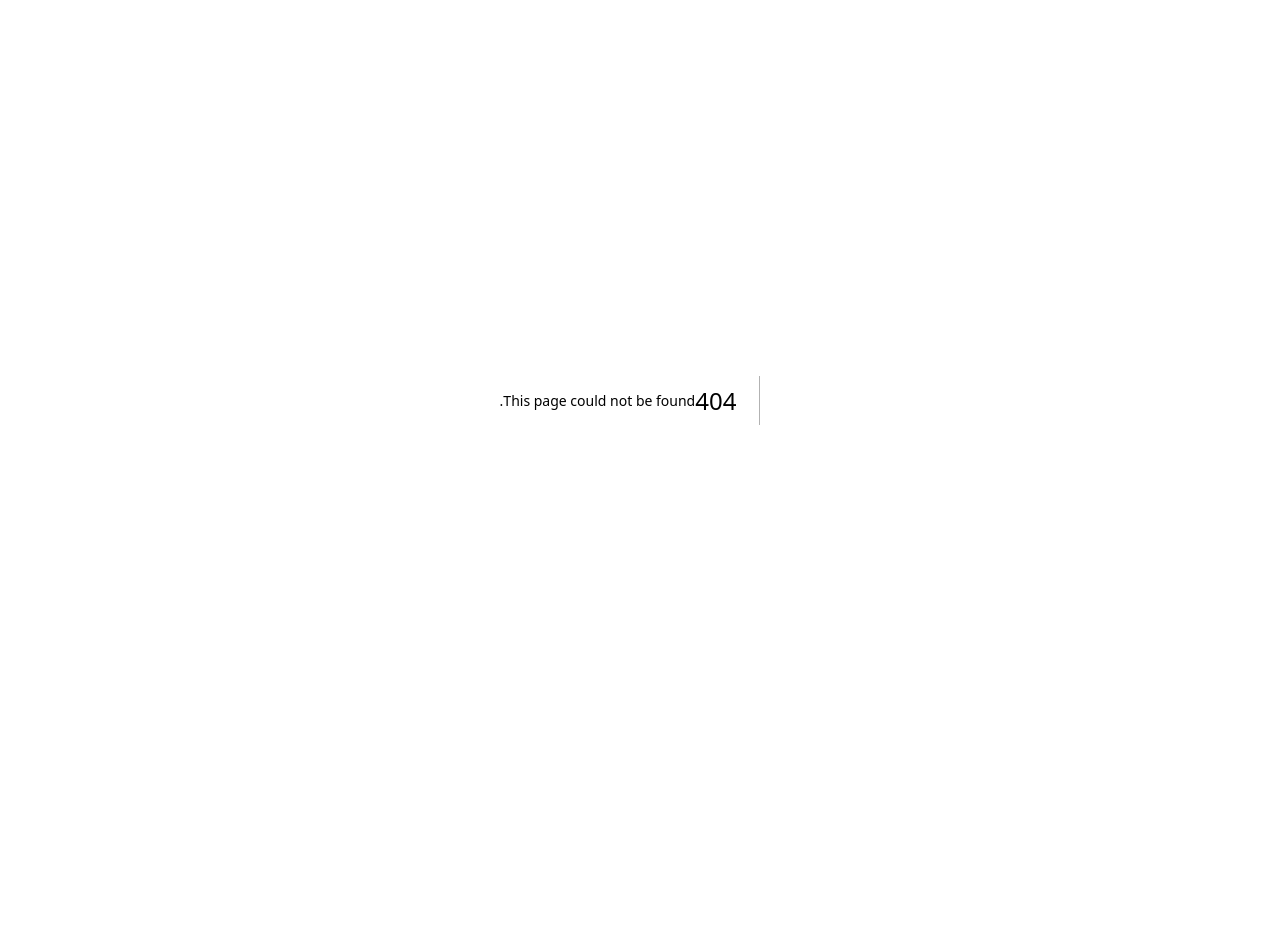
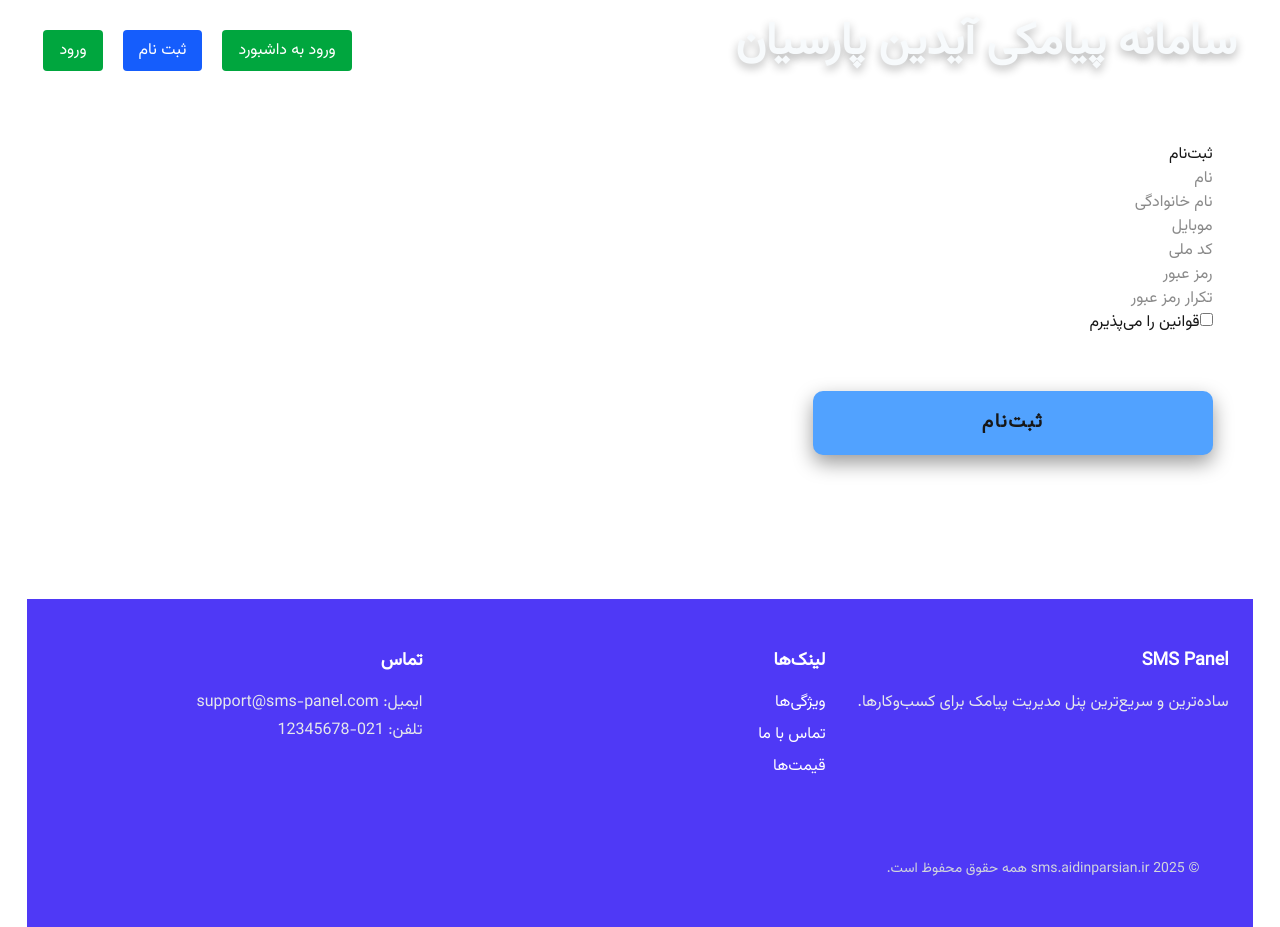
Before and after one commit to morteza06/SMS-Panels, a Next.js app: page /register in a window 1280 px wide. Before the commit this address had no page. Before the commit the page ends 800 px from the top, so only its background shows below. Built offline with nearby package versions, Linux system fonts and the light colour scheme.

Commit message:
feat(user): add create user form with validation

```diff
--- a/package.json
+++ b/package.json
@@ -10,6 +10,7 @@
   },
   "dependencies": {
     "@heroicons/react": "^2.2.0",
+    "@hookform/resolvers": "^5.2.2",
     "@tailwindcss/postcss": "^4.1.17",
     "@tanstack/react-query": "^5.90.12",
     "axios": "^1.13.2",
@@ -17,6 +18,7 @@
     "next-themes": "^0.4.6",
     "react": "19.2.1",
     "react-dom": "19.2.1",
+    "react-hook-form": "^7.69.0",
     "react-icons": "^5.5.0",
     "zod": "^4.2.1"
   },
--- a/src/app/(public)/layout.tsx
+++ b/src/app/(public)/layout.tsx
@@ -4,7 +4,7 @@ import Header from "@/components/layout/landing/Header";
 
 export default function LandingLayout({children } : { children: React.ReactNode}) {
     return(
-        <div className="flex h-screen">
+        <div className="flex flex-col h-screen">
             <Header />
             <main>{children}</main>
             <Footer />
--- /dev/null
+++ b/src/app/(public)/register/page.tsx
@@ -0,0 +1,10 @@
+import { CreateUserForm } from "@/features/user/components/CreateUserForm"
+
+export default function RegisterPage() {
+  return (
+    <main style={{ padding: 40 }}>
+      <h1>ثبت‌نام</h1>
+      <CreateUserForm />
+    </main>
+  )
+}
--- /dev/null
+++ b/src/features/user/components/CreateUserForm.tsx
@@ -0,0 +1,65 @@
+"use client"
+
+import { useForm } from "react-hook-form"
+import { zodResolver } from "@hookform/resolvers/zod"
+import { createUserSchema } from "../schemas/user.schema"
+import { CreateUserDto } from "../types"
+import { useCreateUser } from "../hooks/useCreateUser"
+
+export function CreateUserForm() {
+  const { mutate, isPending, error, isSuccess } = useCreateUser()
+
+  const form = useForm<CreateUserDto>({
+  resolver: zodResolver(createUserSchema),
+  defaultValues: {
+    acceptTerms: false, // ⬅️ مهم
+        },
+    })
+
+  const onSubmit = (data: CreateUserDto) => {
+        mutate(data, {
+        onSuccess: () => {
+        alert("ثبت‌نام موفق"); // یا redirect
+        },
+        onError: (err: any) => {
+        alert("خطا: " + err.message)
+        },
+    })
+  }
+
+  return (
+    <form onSubmit={form.handleSubmit(onSubmit)} style={{ maxWidth: 400 }}>
+      <input placeholder="نام" {...form.register("name")} />
+      <input placeholder="نام خانوادگی" {...form.register("lastName")} />
+      <input placeholder="موبایل" {...form.register("mobile")} />
+      <input placeholder="کد ملی" {...form.register("nId")} />
+      <input type="password" placeholder="رمز عبور" {...form.register("password")} />
+      <input
+        type="password"
+        placeholder="تکرار رمز عبور"
+        {...form.register("confirmPassword")}
+      />
+        <div className="flex flex-col gap-4">
+            <label>
+                <input type="checkbox" {...form.register("acceptTerms")} />
+                قوانین را می‌پذیرم
+            </label>
+            <br/>
+            <button className="button bg-blue-400" type="submit" disabled={isPending}>
+                ثبت‌نام
+            </button>
+            <br />
+
+            {error && <p className="bg-red-500">خطا در ثبت‌نام</p>}
+            {isSuccess && <p className="bg-green-700">ثبت‌نام موفق</p>}
+        </div>
+        {form.formState.errors.confirmPassword && (
+            <p style={{ color: "red" }}>
+                {form.formState.errors.confirmPassword.message}
+            </p>
+        )}
+    </form>
+
+
+  )
+}
--- a/src/features/user/schemas/user.schema.ts
+++ b/src/features/user/schemas/user.schema.ts
@@ -1,14 +1,16 @@
-import {z} from "zod"
+import { z } from "zod"
 
 export const createUserSchema = z.object({
-    name:z.string().min(2),
-    lastName:z.string().min(2),
-    mobile:z.string().length(11),
-    nId: z.string().length(10),
-    password: z.string().min(6),
-    confirmPassword:z.string().min(6),
-    acceptTerms: z.literal(true),
-}).refine(
-    data => data.password === data.confirmPassword,
-    {path:["confirmPassword"], message:"Passwords do not match"}
-)
+  name: z.string().min(1, "نام الزامی است"),
+  lastName: z.string().min(1, "نام خانوادگی الزامی است"),
+  mobile: z.string().min(1, "موبایل الزامی است"),
+  nId: z.string().min(1, "کد ملی الزامی است"),
+  password: z.string().min(6, "رمز عبور باید حداقل ۶ کاراکتر باشد"),
+  confirmPassword: z.string().min(6, "۰  (حداقل ۶ کاراکتر باشد(تکرار رمز عبور الزامی است"),
+  acceptTerms: z.boolean().refine((val) => val === true, {
+    message: "قبول قوانین الزامی است",
+  }),
+}).refine((data) => data.password === data.confirmPassword, {
+  message: "رمز عبور و تکرار آن باید یکسان باشند",
+  path: ["confirmPassword"], // خطا را روی confirmPassword نمایش می‌دهد
+})
```
Also changed, not shown: src/features/user/types.ts (+4 -9 lines), 1 other file (tests, documents, lock files or other folders).
